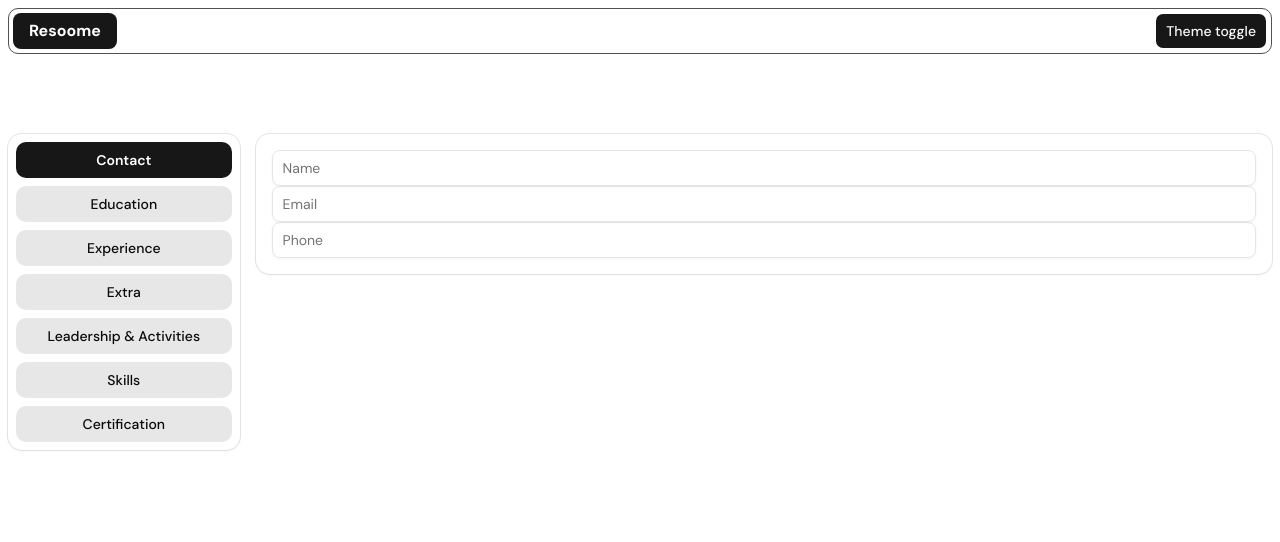
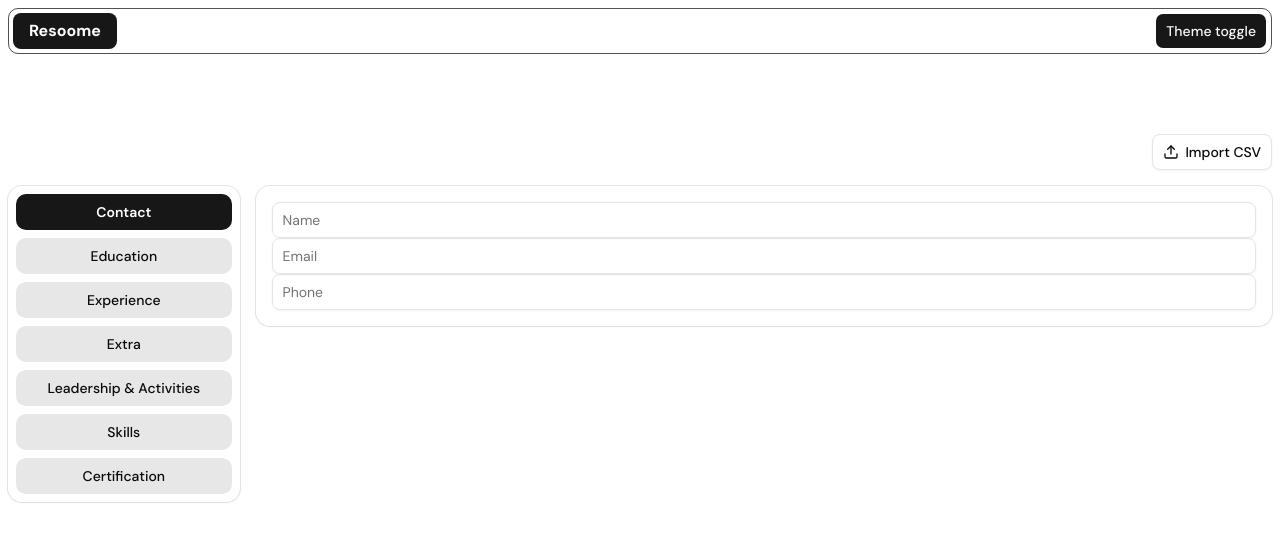
Before and after one commit to jcarintoc/resoome, a React (Vite) app: page / in a window 1280 px wide. Shown: the top 542 px of the page. Built offline with nearby package versions, Linux system fonts and the light colour scheme.

Commit message:
feat: add sticky sidebar

```diff
--- a/src/components/features/resume-builder.tsx
+++ b/src/components/features/resume-builder.tsx
@@ -9,6 +9,8 @@ import Certification from "./certification";
 import { type ReactNode } from "react";
 import { Card } from "../ui/card";
 import { motion } from "framer-motion";
+import { Button } from "../ui/button";
+import { Upload } from "lucide-react";
 
 type tabs =
   | "Contact"
@@ -59,9 +61,17 @@ const ResumeBuilder = () => {
   const [activeTab, setActiveTab] = useState<tabs>("Contact");
 
   return (
-    <main className="flex gap-4 w-full">
+    <div className="space-y-4">
+      {/* Imports */}
+      <div className="flex justify-end">
+        <Button variant={"outline"}>
+          <Upload /> Import CSV
+        </Button>
+      </div>
+
+      <main className="flex gap-4 w-full relative">
         {/* Tabs */}
-      <section className="w-full lg:w-72">
+        <section className="sticky top-4 h-fit w-full lg:w-72">
           <Card className="gap-2 p-2">
             {tabs.map((tab) => (
               <motion.button
@@ -119,6 +129,7 @@ const ResumeBuilder = () => {
           ))}
         </section>
       </main>
+    </div>
   );
 };
 
```
Lines whose indentation alone changed are shown as unchanged.
